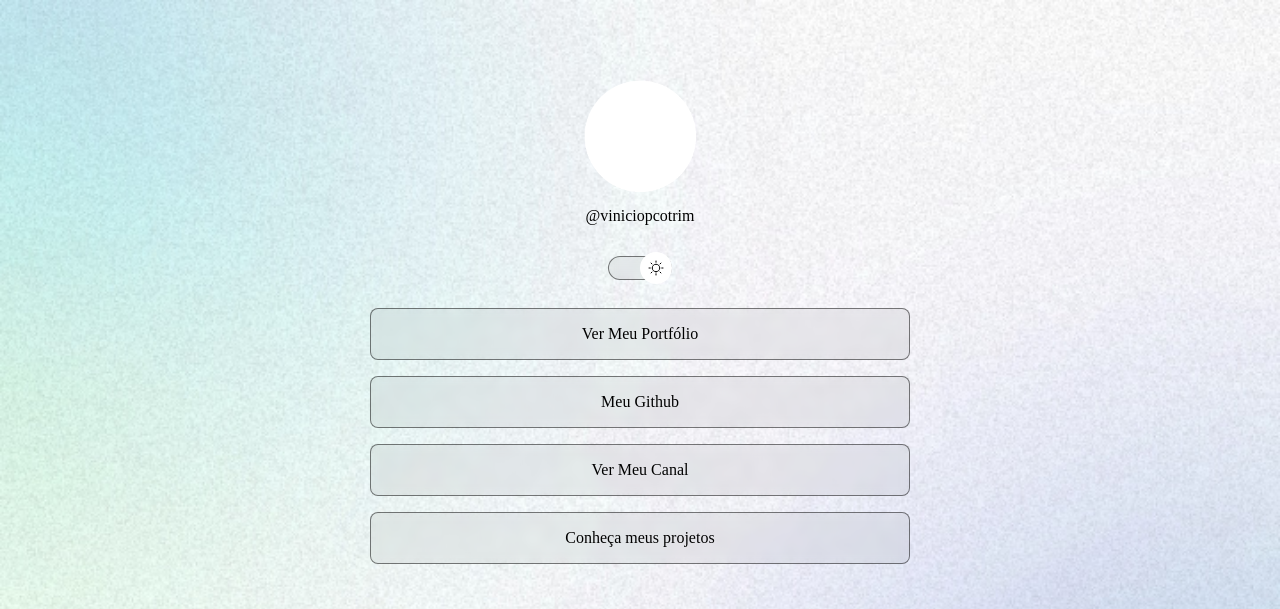
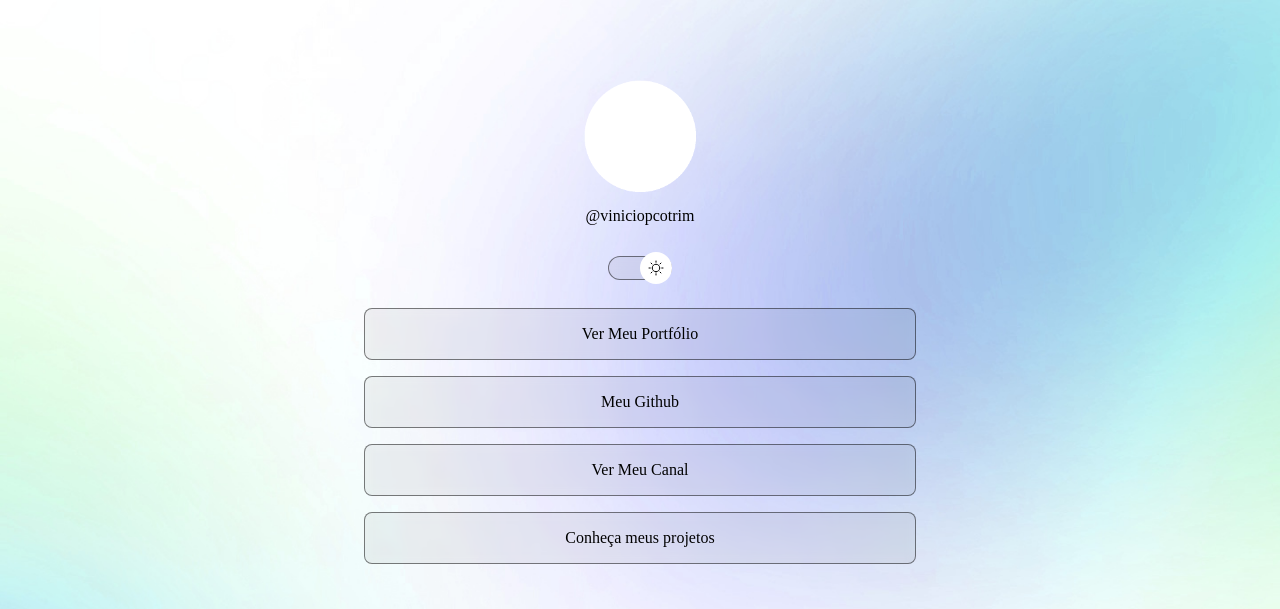
Before and after one commit to Vinicius170/test, a plain HTML site: page index.html in a window 1280 px wide. Shown: the top 609 px of the page. Drawn offline with nearby package versions, Linux system fonts and the light colour scheme.

Commit message:
SIM agr o ajuste de tamanho

```diff
--- a/style.css
+++ b/style.css
@@ -49,8 +49,7 @@ body * {
 
 /* Container */
 #container {
-  width: 100%;
-  max-width: 588px;
+  max-width: 360px;
   margin: 56px auto 0;
   padding: 0 24px;
 }
@@ -165,3 +164,18 @@ footer {
   text-align: center;
   font-size: 14px;
 }
+
+/* Responsividade para telas maiores */
+@media (min-width: 768px) {
+  #container {
+    max-width: 600px;
+  }
+
+  body {
+    --bg-url: url(./assets/bg-desktop.jpg);
+  }
+
+  .light {
+    --bg-url: url(./assets/bg-desktop-light.jpg);
+  }
+}
```
